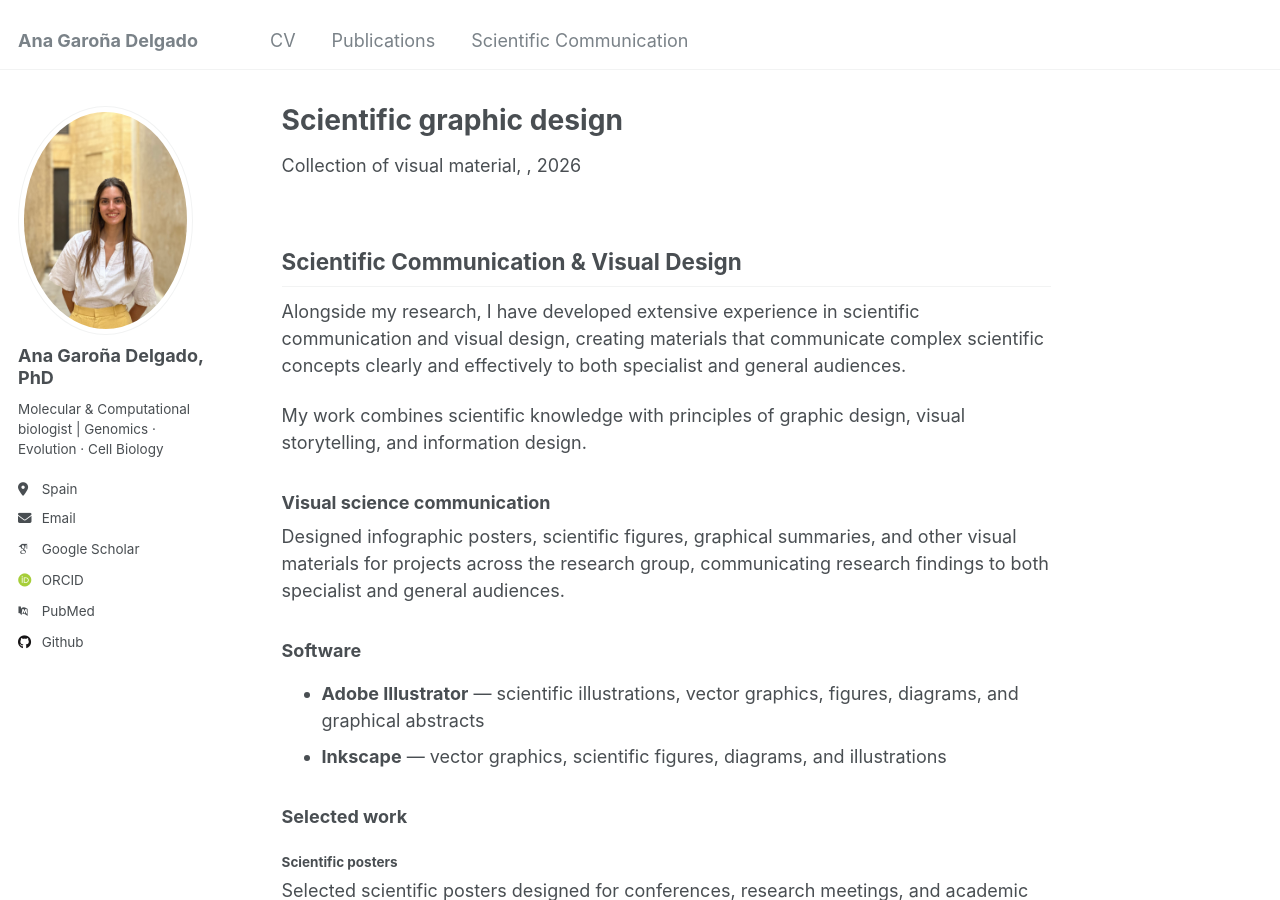
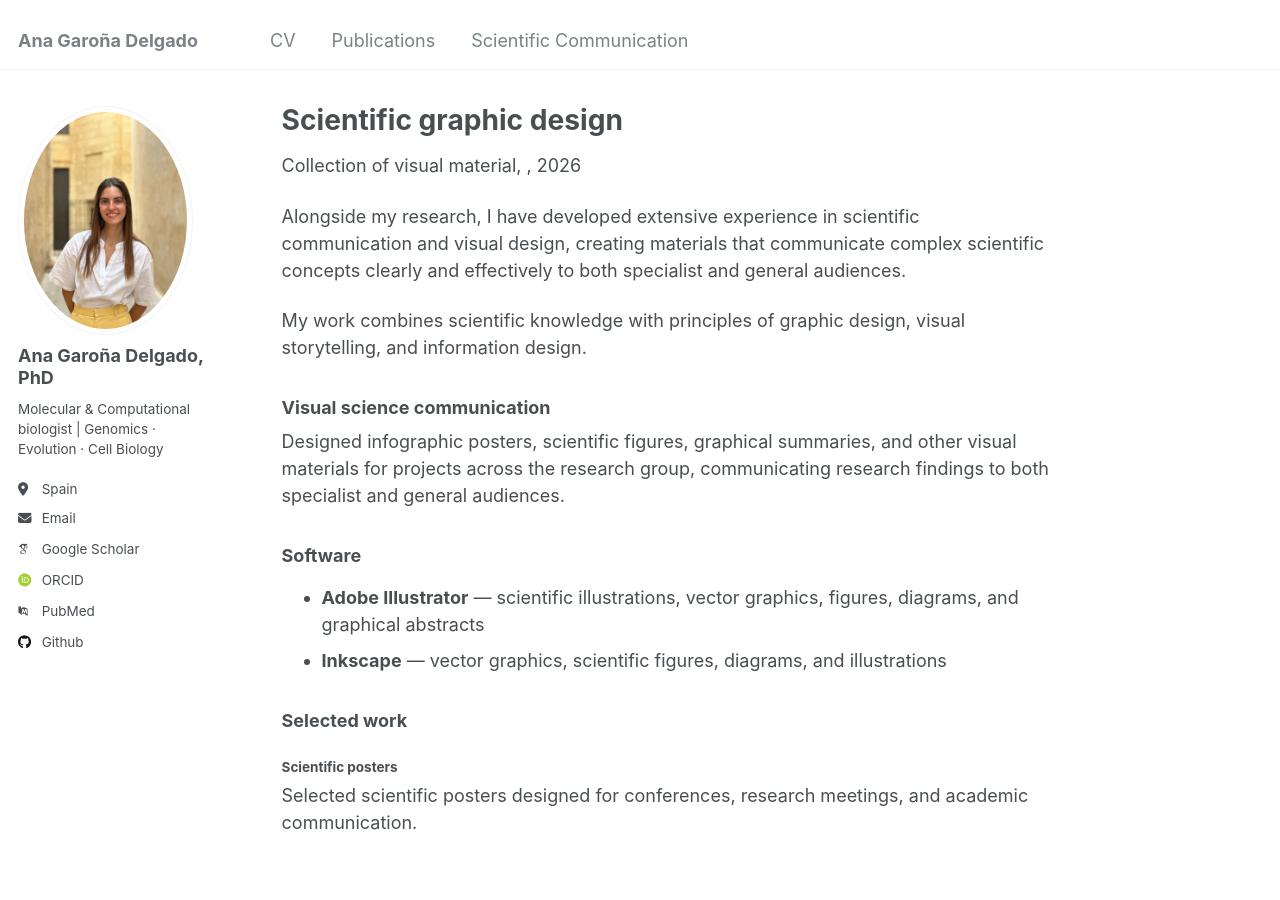
Before and after one commit to anagarona/anagarona.github.io, a Jekyll site: the page built from _teaching/GraphicDesign.md, in a window 1280 px wide and 900 px high. Built offline with Jekyll 4.4.1, drawn with Linux system fonts in a browser that asks for light colours; some web fonts are replaced.

Commit message:
Update GraphicDesign.md

```diff
--- a/_teaching/GraphicDesign.md
+++ b/_teaching/GraphicDesign.md
@@ -5,8 +5,6 @@ type: "Collection of visual material"
 venue: ""
 permalink: /teaching/GraphicDesign
 ---
-
-## Scientific Communication & Visual Design
 
 Alongside my research, I have developed extensive experience in scientific communication and visual design, creating materials that communicate complex scientific concepts clearly and effectively to both specialist and general audiences.
 
```
